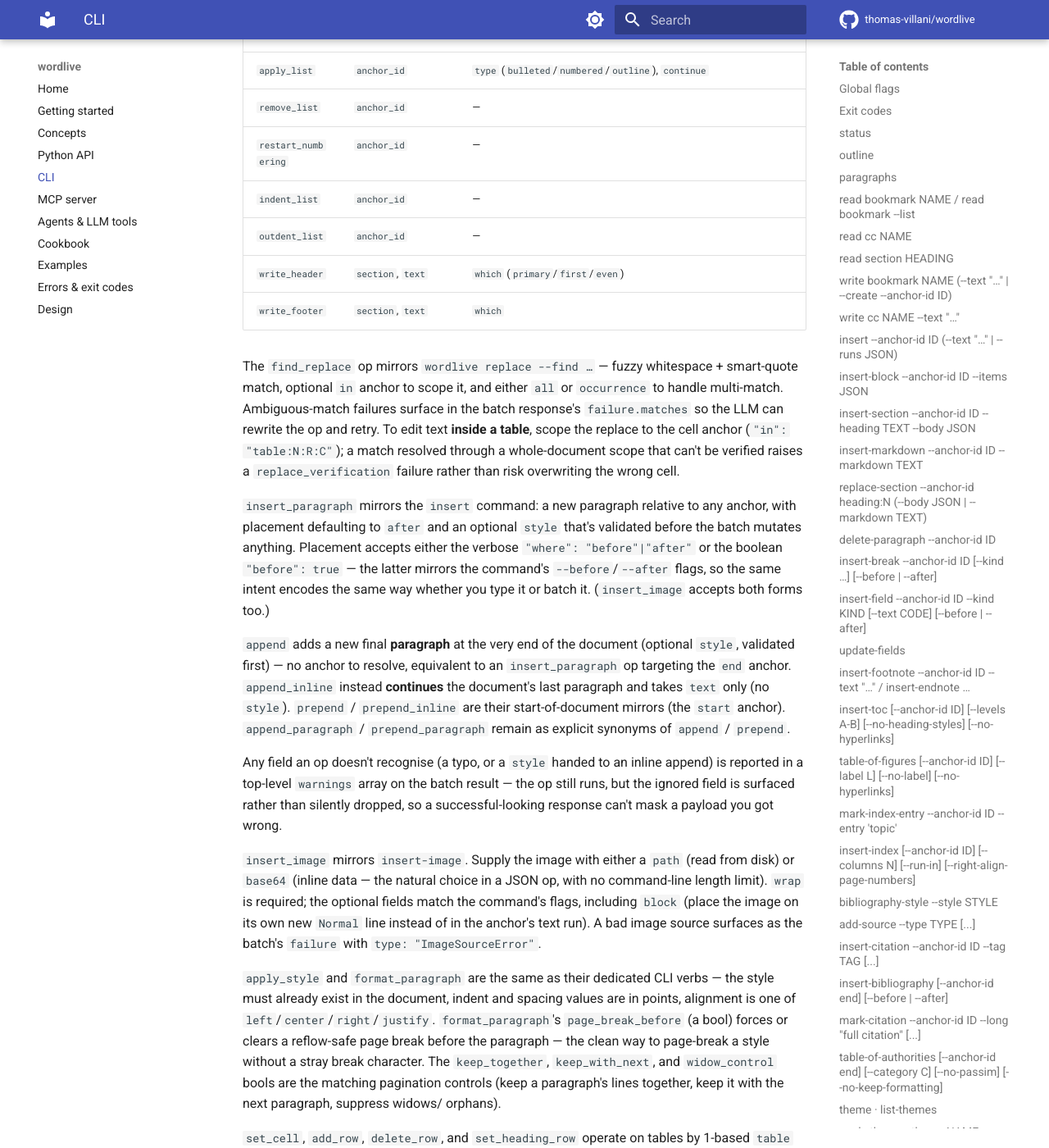
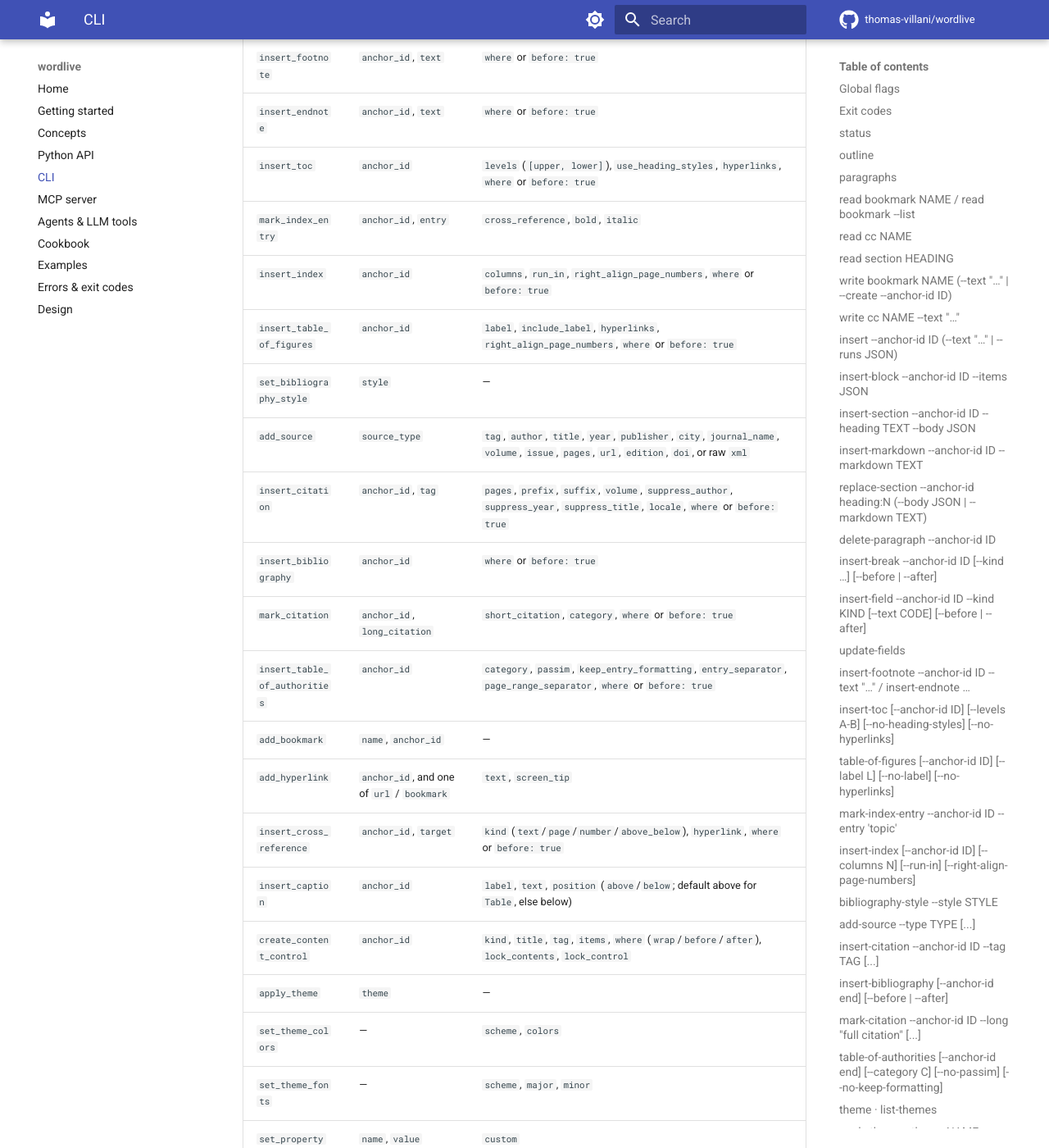
Before and after one commit to thomas-villani/wordlive, an MkDocs documentation site: the page built from docs/cli.md, in a window 1280 px wide and 1400 px high, scrolled down 47240 px. Shown: the whole window at 82% size. Built offline with MkDocs 1.6.1 and Material for MkDocs 9.7.7, drawn with Linux system fonts in a browser that asks for light colours; comment, search, counter and statistics services are not loaded; some of the changed text lies outside the part shown.

Commit message:
docs: audit-fix CLI/MCP/API surfaces for v0.15–v0.16 completeness
A doc audit against the live code surfaces (cli/commands.py, mcp/server.py,
_ops.OP_REQUIRED_FIELDS, __init__.__all__) found three gaps:

- cli.md: the `exec` "Supported ops" table was missing 28 ops — the entire
  v0.14–v0.16 wave (insert_block/section/markdown/replace_section/
  delete_paragraph, insert_equation, add_style/set_style, autofit_table/
  append_record/update_row, mark_index_entry/insert_index/
  insert_table_of_figures, the citations + table-of-authorities block,
  create_content_control, apply_theme/set_theme_colors/set_theme_fonts, and
  set_property/delete_property/set_variable/delete_variable). Added all with
  required/optional fields from OP_REQUIRED_FIELDS; the table now covers the
  full vocabulary (append_paragraph/prepend_paragraph stay prose-documented
  aliases). Also noted the `normal` drop_cap position alias.
- mcp.md: `drop_cap` was absent from the word_write command list — added.
- python-api.md: `EquationError` was cross-referenced but had no autodoc block
  (a dead link under `mkdocs --strict`) — added `::: wordlive.EquationError`.

README.md and both SKILL.md files audited clean. `mkdocs build --strict`
passes; full test suite green (1091 passed, 3 skipped).

Co-Authored-By: Claude Opus 4.8 (1M context) <noreply@anthropic.com>

```diff
--- a/docs/cli.md
+++ b/docs/cli.md
@@ -2200,24 +2200,35 @@ Script shape:
 | `write_bookmark`       | `name`, `text`                             | —                                 |
 | `write_cc`             | `name`, `text`                             | —                                 |
 | `insert_paragraph`     | `anchor_id`, `text`                        | `where` (`after`/`before`) or `before: true`, `style` |
+| `insert_block`         | `anchor_id`, `items`                       | `where` or `before: true` |
+| `insert_section`       | `anchor_id`, `heading`, `body`             | `level`, `where` or `before: true` |
+| `insert_markdown`      | `anchor_id`, `markdown`                    | `where` or `before: true` |
+| `replace_section`      | `anchor_id`, one of `body` / `markdown`    | — |
+| `delete_paragraph`     | `anchor_id`                                | — |
 | `append`               | `text`                                     | `style`                           |
 | `append_inline`        | `text`                                     | —                                 |
 | `prepend`              | `text`                                     | `style`                           |
 | `prepend_inline`       | `text`                                     | —                                 |
 | `insert_image`         | `anchor_id`, `wrap`, and one of `path` / `base64` | `where` or `before: true`, `block`, `width`, `height`, `alt_text`, `lock_aspect` |
+| `insert_equation`      | `anchor_id`, one of `unicodemath` / `latex` / `mathml` | `display`, `where` or `before: true` |
 | `replace`              | `anchor_id`, `text`                        | —                                 |
 | `find_replace`         | `find`, `text`                             | `in`, `all`, `occurrence`         |
 | `apply_style`          | `anchor_id`, `name`                        | —                                 |
+| `add_style`            | `name`                                     | `type`, `based_on`, `next_style`  |
+| `set_style`            | `name`                                     | `based_on`, `next_style`, plus the `format_paragraph` / `format_run` formatting fields |
 | `format_paragraph`     | `anchor_id`                                | `alignment`, `left_indent`, `right_indent`, `first_line_indent`, `space_before`, `space_after`, `line_spacing` (a multiple `1`/`1.5`/`2`, `single`/`1.5`/`double`, or an exact length like `14pt`), `page_break_before`, `keep_together`, `keep_with_next`, `widow_control` |
 | `format_run`           | `anchor_id`                                | `bold`, `italic`, `underline`, `strikethrough`, `font`, `size`, `color`, `highlight`, `subscript`, `superscript`, `small_caps`, `all_caps`, `spacing` |
 | `set_shading`          | `anchor_id`                                | `fill`, `pattern`                 |
 | `set_borders`          | `anchor_id`                                | `sides` (`all`/`box`/`top`/`bottom`/`left`/`right`/`horizontal`/`vertical`), `style` (a.k.a. `line_style`: `single`/`double`/`dot`/`dash`/`none`/…), `weight`, `color` |
-| `drop_cap`             | `anchor_id`                                | `position` (`dropped`/`margin`/`none`), `lines` (default 3), `distance`, `font` |
+| `drop_cap`             | `anchor_id`                                | `position` (`dropped`/`normal`/`margin`/`none`), `lines` (default 3), `distance`, `font` |
 | `add_tab_stop`         | `anchor_id`, `position`                    | `align`, `leader`                 |
 | `set_cell`             | `table`, `row`, `col`, `text`              | —                                 |
 | `add_row`              | `table`                                    | `values`                          |
 | `delete_row`           | `table`, `row`                             | —                                 |
 | `set_heading_row`      | `table`                                    | `row` (default 1), `heading` (default true), `allow_break` |
+| `autofit_table`        | `table`                                    | `mode` (`content`/`window`/`fixed`) |
+| `append_record`        | `table`, `record`                          | —                                 |
+| `update_row`           | `table`, `key`, `values`                   | `column`                          |
 | `create_table`         | `anchor_id`, `rows`, `cols`                | `style`, `data` (row-major 2-D), `header`, `where` or `before: true` (new cells default to the `Normal` paragraph style) |
 | `delete_table`         | `table`                                    | —                                 |
 | `insert_break`         | `anchor_id`                                | `kind` (`page`/`column`/`section_next`/`section_continuous`), `where` or `before: true` |
@@ -2227,10 +2238,27 @@ Script shape:
 | `insert_footnote`      | `anchor_id`, `text`                        | `where` or `before: true`         |
 | `insert_endnote`       | `anchor_id`, `text`                        | `where` or `before: true`         |
 | `insert_toc`           | `anchor_id`                                | `levels` (`[upper, lower]`), `use_heading_styles`, `hyperlinks`, `where` or `before: true` |
+| `mark_index_entry`     | `anchor_id`, `entry`                       | `cross_reference`, `bold`, `italic` |
+| `insert_index`         | `anchor_id`                                | `columns`, `run_in`, `right_align_page_numbers`, `where` or `before: true` |
+| `insert_table_of_figures` | `anchor_id`                             | `label`, `include_label`, `hyperlinks`, `right_align_page_numbers`, `where` or `before: true` |
+| `set_bibliography_style` | `style`                                  | —                                 |
+| `add_source`           | `source_type`                              | `tag`, `author`, `title`, `year`, `publisher`, `city`, `journal_name`, `volume`, `issue`, `pages`, `url`, `edition`, `doi`, or raw `xml` |
+| `insert_citation`      | `anchor_id`, `tag`                         | `pages`, `prefix`, `suffix`, `volume`, `suppress_author`, `suppress_year`, `suppress_title`, `locale`, `where` or `before: true` |
+| `insert_bibliography`  | `anchor_id`                                | `where` or `before: true` |
+| `mark_citation`        | `anchor_id`, `long_citation`               | `short_citation`, `category`, `where` or `before: true` |
+| `insert_table_of_authorities` | `anchor_id`                         | `category`, `passim`, `keep_entry_formatting`, `entry_separator`, `page_range_separator`, `where` or `before: true` |
 | `add_bookmark`         | `name`, `anchor_id`                        | —                                 |
 | `add_hyperlink`        | `anchor_id`, and one of `url` / `bookmark` | `text`, `screen_tip`              |
 | `insert_cross_reference` | `anchor_id`, `target`                    | `kind` (`text`/`page`/`number`/`above_below`), `hyperlink`, `where` or `before: true` |
 | `insert_caption`       | `anchor_id`                                | `label`, `text`, `position` (`above`/`below`; default above for `Table`, else below) |
+| `create_content_control` | `anchor_id`                              | `kind`, `title`, `tag`, `items`, `where` (`wrap`/`before`/`after`), `lock_contents`, `lock_control` |
+| `apply_theme`          | `theme`                                    | —                                 |
+| `set_theme_colors`     | —                                          | `scheme`, `colors`                |
+| `set_theme_fonts`      | —                                          | `scheme`, `major`, `minor`        |
+| `set_property`         | `name`, `value`                            | `custom`                          |
+| `delete_property`      | `name`                                     | —                                 |
+| `set_variable`         | `name`, `value`                            | —                                 |
+| `delete_variable`      | `name`                                     | —                                 |
 | `add_comment`          | `anchor_id`, `text`                        | `author`                          |
 | `resolve_comment`      | `index`                                    | —                                 |
 | `delete_comment`       | `index`                                    | —                                 |
```
Also changed, not shown: docs/mcp.md (+1 -1 lines), docs/python-api.md (+2 -0 lines).
